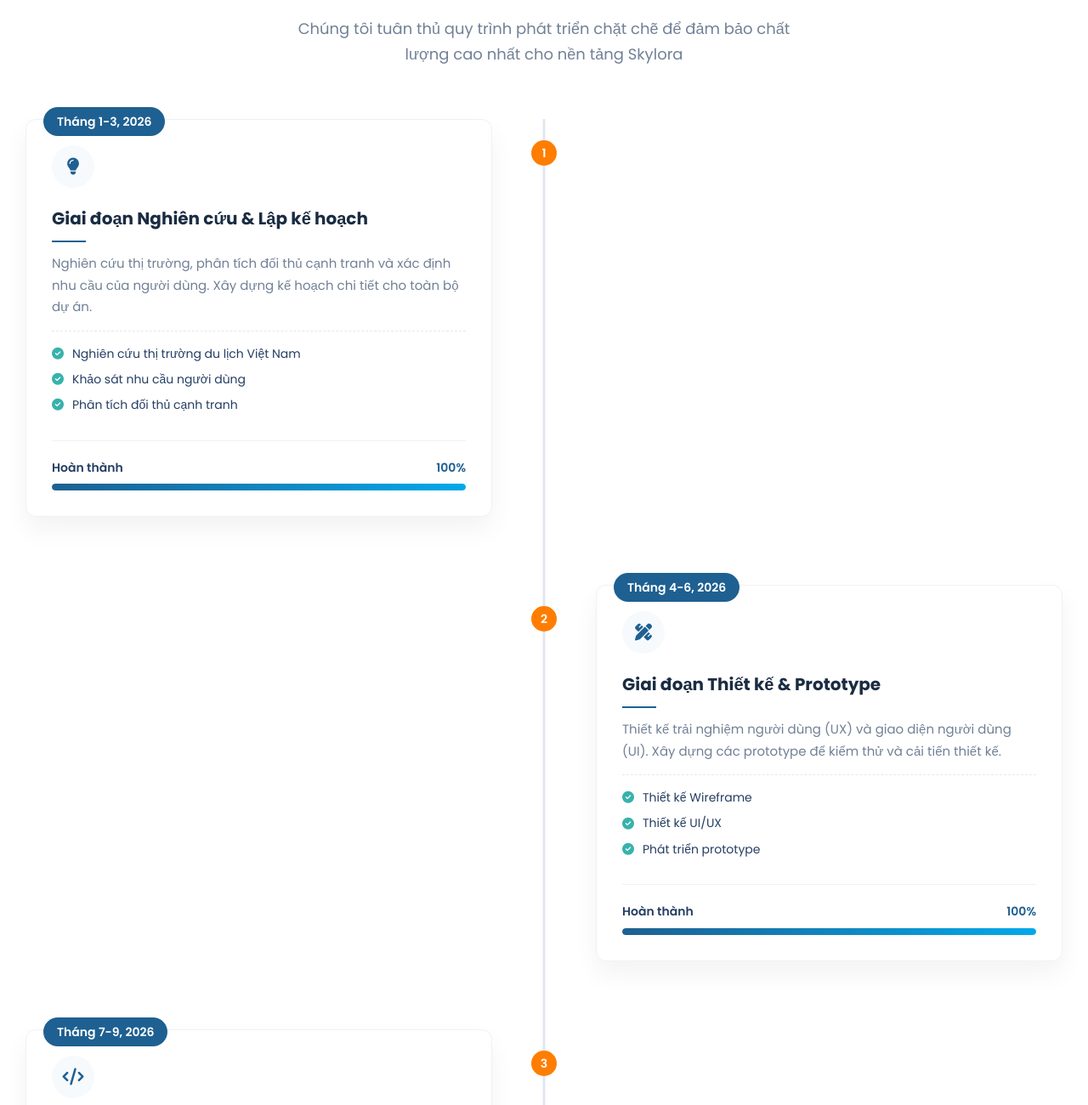
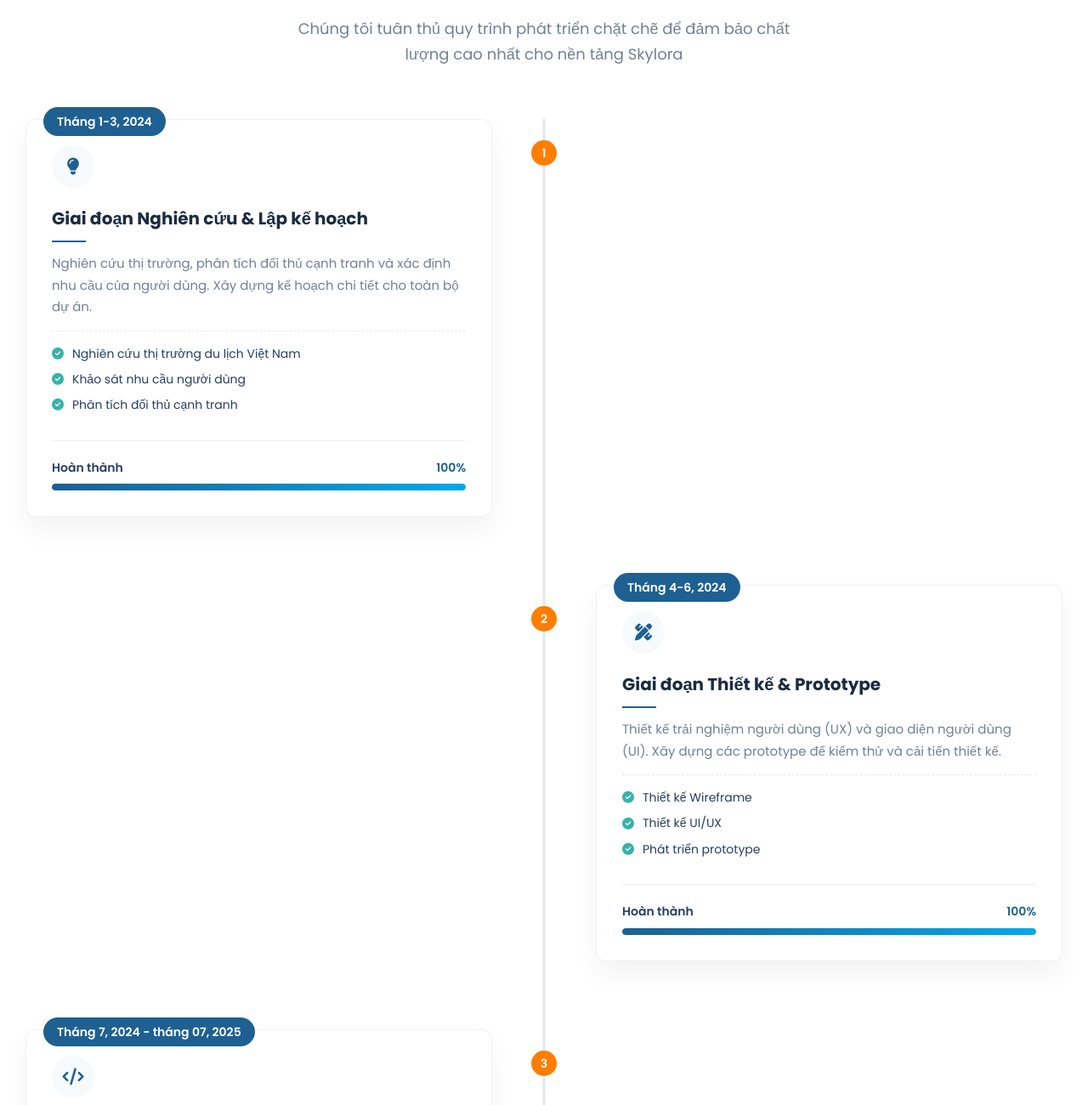
Before and after one commit to bean0205/skylora.github.io, a plain HTML site: page index.html in a window 1280 px wide. Shown: the part 960-2260 px from the top of the page at 85% size. Drawn offline with nearby package versions, Linux system fonts and the light colour scheme.

Commit message:
Update index.html

```diff
--- a/index.html
+++ b/index.html
@@ -1708,7 +1708,7 @@
             <div class="timeline">
                 <div class="timeline-item fade-in">
                     <div class="timeline-content">
-                        <span class="timeline-date" data-key="phase1-date">Tháng 1-3, 2026</span>
+                        <span class="timeline-date" data-key="phase1-date">Tháng 1-3, 2024</span>
                         <div class="timeline-icon">
                             <i class="fas fa-lightbulb"></i>
                         </div>
@@ -1747,7 +1747,7 @@
 
                 <div class="timeline-item fade-in">
                     <div class="timeline-content">
-                        <span class="timeline-date" data-key="phase2-date">Tháng 4-6, 2026</span>
+                        <span class="timeline-date" data-key="phase2-date">Tháng 4-6, 2024</span>
                         <div class="timeline-icon">
                             <i class="fas fa-pencil-ruler"></i>
                         </div>
@@ -1786,7 +1786,7 @@
 
                 <div class="timeline-item fade-in">
                     <div class="timeline-content">
-                        <span class="timeline-date" data-key="phase3-date">Tháng 7-9, 2026</span>
+                        <span class="timeline-date" data-key="phase3-date">Tháng 7, 2024 - tháng 07, 2025</span>
                         <div class="timeline-icon">
                             <i class="fas fa-code"></i>
                         </div>
@@ -1825,7 +1825,7 @@
 
                 <div class="timeline-item fade-in">
                     <div class="timeline-content">
-                        <span class="timeline-date" data-key="phase4-date">Tháng 10-11, 2026</span>
+                        <span class="timeline-date" data-key="phase4-date">Tháng 01-11, 2026</span>
                         <div class="timeline-icon">
                             <i class="fas fa-vial"></i>
                         </div>
@@ -1864,7 +1864,7 @@
 
                 <div class="timeline-item fade-in">
                     <div class="timeline-content">
-                        <span class="timeline-date" data-key="phase5-date">Tháng 12, 2026</span>
+                        <span class="timeline-date" data-key="phase5-date">Tháng 12, 2025</span>
                         <div class="timeline-icon">
                             <i class="fas fa-rocket"></i>
                         </div>
```
